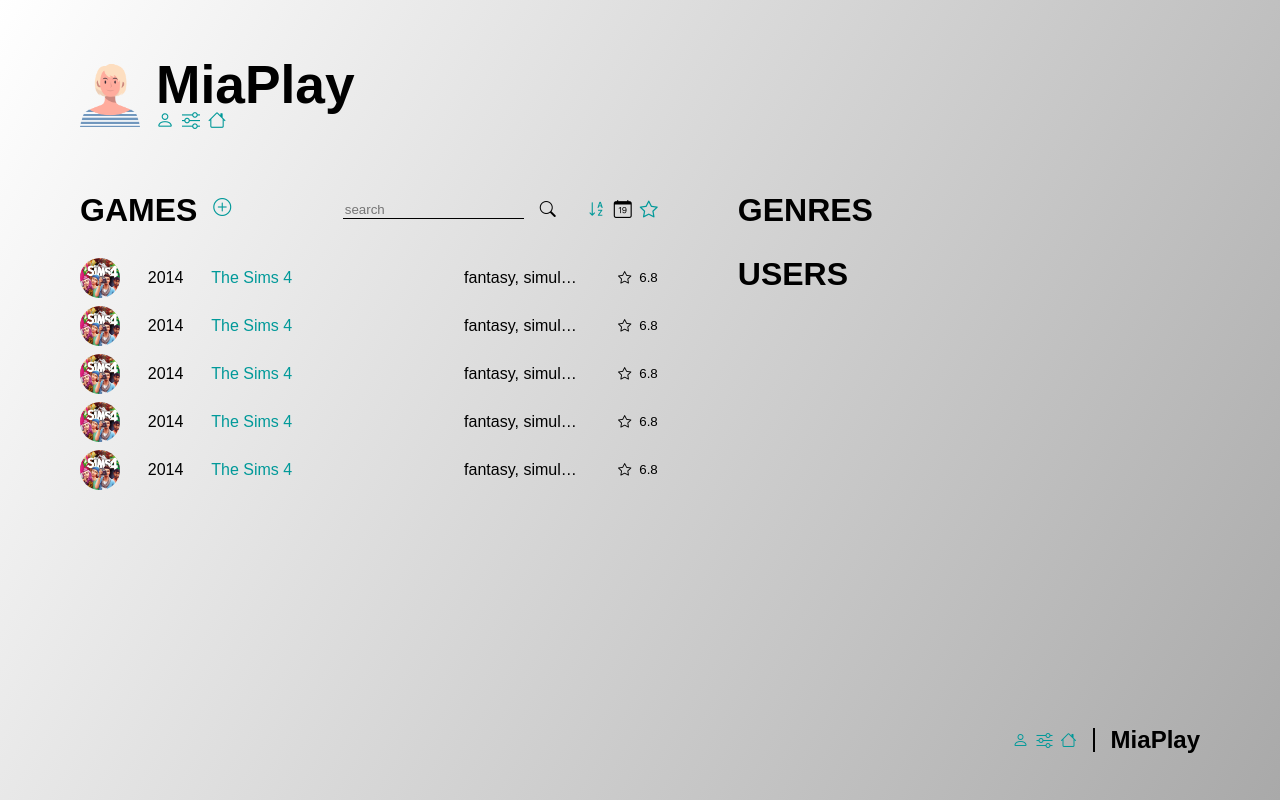
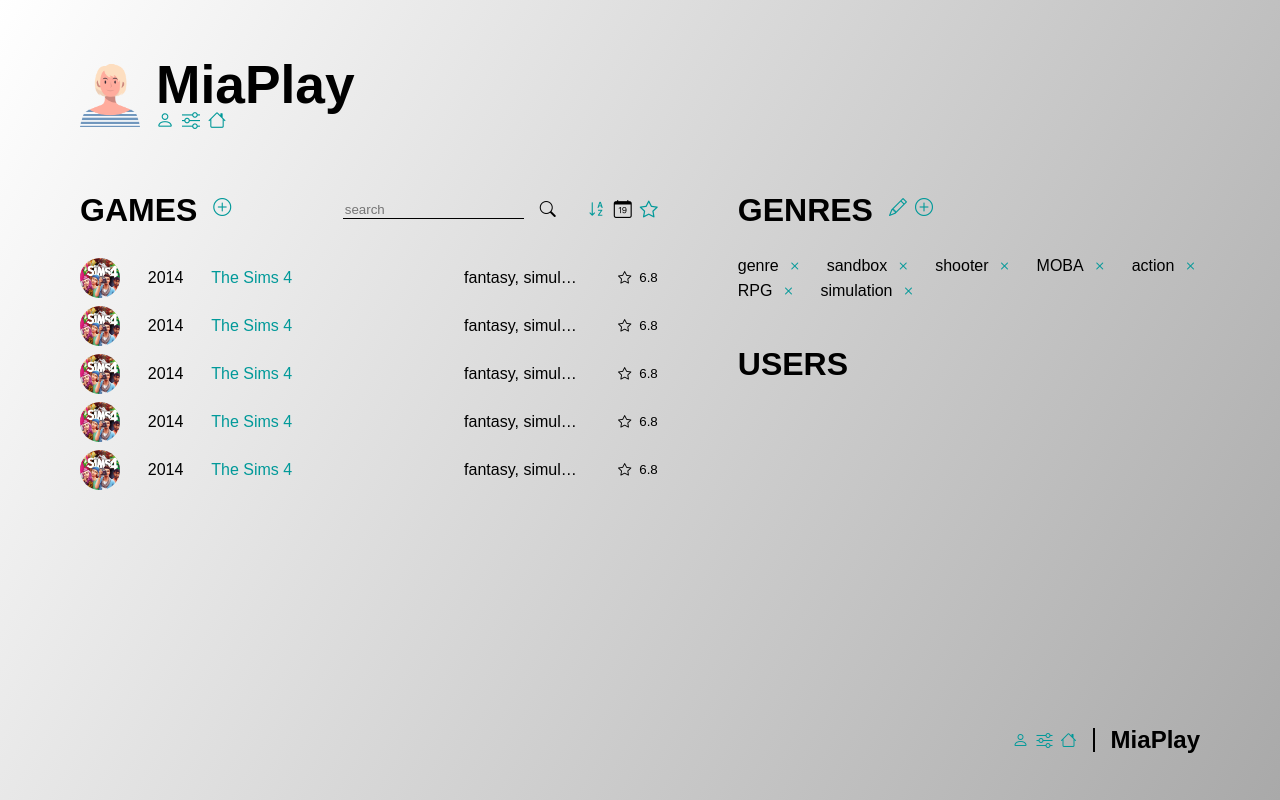
Before and after one commit to miaslls/MiaPlay-React-TS, a React (Vite) app: page /admin in a window 1280 px wide. Built offline with nearby package versions, Linux system fonts and the light colour scheme; a web font is replaced by a local one.

Commit message:
Admin: GENRES

```diff
--- a/src/pages/Admin/Admin.css
+++ b/src/pages/Admin/Admin.css
@@ -6,7 +6,7 @@
 .admin-page-container aside {
   display: flex;
   flex-direction: column;
-  gap: 2rem;
+  gap: 3rem;
   flex: 4;
 }
 
@@ -27,15 +27,19 @@
   gap: 1rem;
 }
 
+.admin-header-icon-wrapper {
+  display: flex;
+  gap: 0.5rem;
+}
+
+.admin-header-icon {
+  margin-top: 0.25rem;
+  font-size: large;
+}
 .admin-games-filters-wrapper {
   display: flex;
   align-items: center;
   gap: 2rem;
-}
-
-.admin-add-icon {
-  margin-top: 0.25rem;
-  font-size: large;
 }
 
 .admin-games-container {
@@ -48,10 +52,21 @@
   flex: 1;
 }
 
+.admin-genre-list {
+  display: flex;
+  flex-wrap: wrap;
+  gap: 0.5rem 1.5rem;
+}
+
+.admin-genre-list-item {
+  display: flex;
+  gap: 0.5rem;
+}
+
 @media screen and (orientation: portrait) {
   .admin-page-container {
     flex-direction: column-reverse;
-    gap: 2rem;
+    gap: 3rem;
   }
 
   .admin-section-header {
--- a/src/pages/Admin/index.tsx
+++ b/src/pages/Admin/index.tsx
@@ -17,15 +17,18 @@
               <div className="admin-section-header">
                 <div className="admin-header-wrapper">
                   <h2>games</h2>
-                  <div className="admin-add-icon clickable">
+
+                  <div className="admin-header-icon clickable">
                     <i className="bi bi-plus-circle"></i>
                   </div>
                 </div>
+
                 <div className="admin-games-filters-wrapper">
                   <Search />
                   <Sort />
                 </div>
               </div>
+
               <ul className="admin-game-list">
                 <AdminGameListItem />
                 <AdminGameListItem />
@@ -34,10 +37,77 @@
                 <AdminGameListItem />
               </ul>
             </section>
+
             <aside>
               <section className="admin-section admin-genres-container">
-                <h2>genres</h2>
+                <div className="admin-section-header">
+                  <div className="admin-header-wrapper">
+                    <h2>genres</h2>
+
+                    <div className="admin-header-icon-wrapper">
+                      <div className="admin-header-icon clickable">
+                        <i className="bi bi-pencil"></i>
+                      </div>
+
+                      <div className="admin-header-icon clickable">
+                        <i className="bi bi-plus-circle"></i>
+                      </div>
+                    </div>
+                  </div>
+                </div>
+
+                <div className="admin-genre-list">
+                  <div className="admin-genre-list-item">
+                    <div className="admin-genre-name">genre</div>
+                    <div className="admin-genre-options-icon clickable">
+                      <i className="bi bi-x"></i>
+                    </div>
+                  </div>
+
+                  <div className="admin-genre-list-item">
+                    <div className="admin-genre-name">sandbox</div>
+                    <div className="admin-genre-options-icon clickable">
+                      <i className="bi bi-x"></i>
+                    </div>
+                  </div>
+
+                  <div className="admin-genre-list-item">
+                    <div className="admin-genre-name">shooter</div>
+                    <div className="admin-genre-options-icon clickable">
+                      <i className="bi bi-x"></i>
+                    </div>
+                  </div>
+
+                  <div className="admin-genre-list-item">
+                    <div className="admin-genre-name">MOBA</div>
+                    <div className="admin-genre-options-icon clickable">
+                      <i className="bi bi-x"></i>
+                    </div>
+                  </div>
+
+                  <div className="admin-genre-list-item">
+                    <div className="admin-genre-name">action</div>
+                    <div className="admin-genre-options-icon clickable">
+                      <i className="bi bi-x"></i>
+                    </div>
+                  </div>
+
+                  <div className="admin-genre-list-item">
+                    <div className="admin-genre-name">RPG</div>
+                    <div className="admin-genre-options-icon clickable">
+                      <i className="bi bi-x"></i>
+                    </div>
+                  </div>
+
+                  <div className="admin-genre-list-item">
+                    <div className="admin-genre-name">simulation</div>
+                    <div className="admin-genre-options-icon clickable">
+                      <i className="bi bi-x"></i>
+                    </div>
+                  </div>
+                </div>
               </section>
+
               <section className="admin-section admin-users-container">
                 <h2>users</h2>
               </section>
--- a/src/styles/App.css
+++ b/src/styles/App.css
@@ -8,7 +8,7 @@
   outline: none;
   box-sizing: border-box;
 
-  /* border: 1px dashed #ccc; */
+  /* border: 1px dashed rgb(160, 160, 160); */
 }
 
 body {
```
